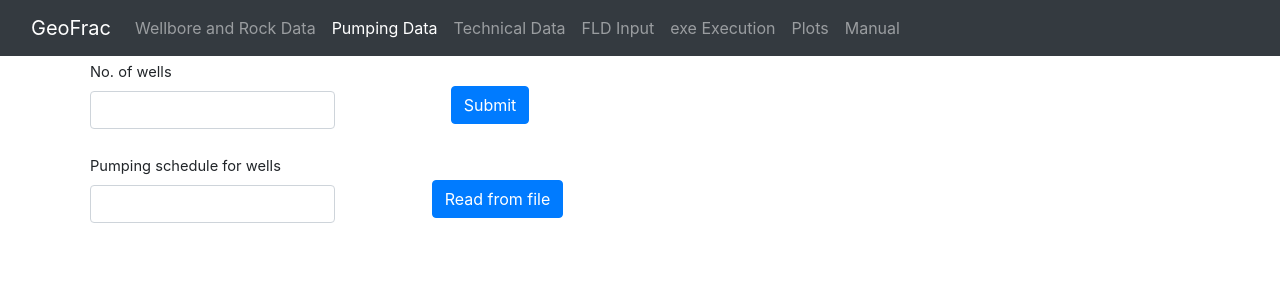
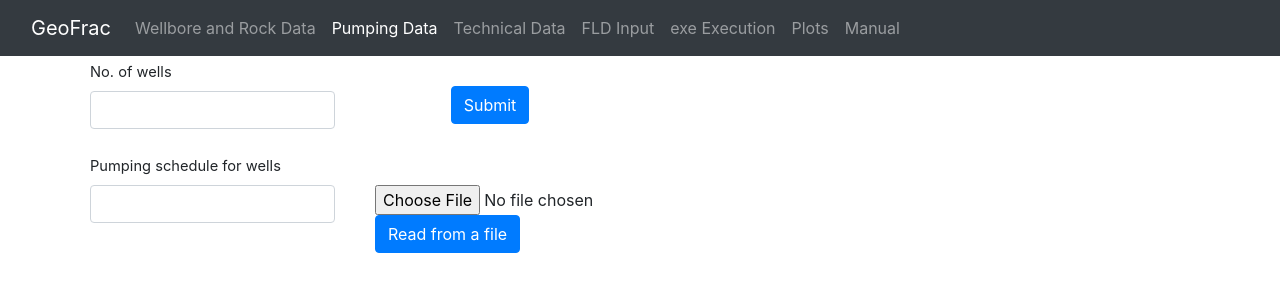
Before and after one commit to Nithivarn-Reddy/GeoFrac_Application, a React (Create React App) app: page /pumpingData in a window 1280 px wide. Shown: the top 300 px of the page. Built offline with nearby package versions, Linux system fonts and the light colour scheme.

Commit message:
FIle read code

```diff
--- a/src/components/PumpingSchedule.jsx
+++ b/src/components/PumpingSchedule.jsx
@@ -10,6 +10,7 @@ class PumpingSchedule extends Component {
     formData: {
       noOfWells: "",
       noOfStages: "",
+      fileData: "",
     },
   };
 
@@ -26,6 +27,42 @@ class PumpingSchedule extends Component {
     console.log("The submit button is clicked");
     this.setState({ showForm: true });
   };
+
+  handleRead = () => {
+    console.log(
+      "The Read button is clicked",
+      document.getElementById("exampleFormControlFile1").files[0]
+    );
+
+    var fr = new FileReader();
+    // reader.onload = function (event) {
+    //   ContentString = event.target.result;
+    // };
+    // reader.onerror = function (event) {
+    //   alert("Load error!");
+    // };
+    const fileName = document.getElementById("exampleFormControlFile1")
+      .files[0];
+    fr.readAsText(fileName);
+    const self = this;
+    fr.onload = function () {
+      let data = fr.result;
+      //document.getElementById("output").textContent = fr.result;
+      let formData = { ...self.state.formData };
+      //console.log("Form data -- " + formData);
+      formData["fileData"] = data
+        .split("\n")
+        .filter(
+          (e) =>
+            e != "*************************************************************"
+        );
+      //console.log("File data -- " + formData["fileData"]);
+      self.setState({ formData: formData });
+    };
+
+    //const fileData = reader.readAsText(fileName /*, "UTF-8"*/);
+  };
+
   render() {
     return (
       <div>
@@ -36,6 +73,7 @@ class PumpingSchedule extends Component {
           {/* style={{ paddingLeft: 200, paddingTop: 30 }} */}
           <div>
             <Row>
+              <pre id="output"></pre>
               <Col lg="3">
                 <Form.Group>
                   <Form.Label>No. of wells</Form.Label>
@@ -73,9 +111,15 @@ class PumpingSchedule extends Component {
                 </Form.Group>
               </Col>
               <Col lg="3" style={{ marginTop: 30 }}>
-                <Button variant="primary" type="submit">
-                  Read from file
-                </Button>
+                <Form.Group>
+                  <Form.File
+                    id="exampleFormControlFile1"
+                    onChange={this.handleRead}
+                  />
+                  <Button type="submit" onClick={this.handleRead}>
+                    Read from a file
+                  </Button>
+                </Form.Group>
               </Col>
             </Row>
 
@@ -85,6 +129,10 @@ class PumpingSchedule extends Component {
               ) : null}
             </div>
           </div>
+          {console.log(
+            "File data from state ",
+            this.state.formData["fileData"]
+          )}
         </Container>
       </div>
     );
--- a/src/components/RockWell&WellBorn.jsx
+++ b/src/components/RockWell&WellBorn.jsx
@@ -3,7 +3,21 @@ import React, { Component } from "react";
 import { Form, Table, Col } from "react-bootstrap";
 
 class RockWellAndWellBorn extends Component {
-  state = {};
+  state = {
+    fileData: {
+      "Enter number of Horizontal wells": 2,
+    },
+  };
+
+  handleChange = (event) => {
+    const target = event.target;
+    const value = target.value;
+    const name = target.name;
+    let fileData = { ...this.state.fileData };
+    fileData[name] = value;
+    this.setState({ fileData: fileData });
+    console.log("State value", this.state.fileData);
+  };
   render() {
     return (
       <Form>
@@ -12,6 +26,11 @@ class RockWellAndWellBorn extends Component {
             <Form.Label>No of horizontal wells</Form.Label>
             <Form.Control
               type="text"
+              name="Enter number of Horizontal wells"
+              value={
+                this.state.fileData["Enter number of Horizontal wells"] || ""
+              }
+              onChange={this.handleChange}
               // placeholder="Enter no of horizontal wells"
             />
           </Form.Group>
--- a/src/components/RockwellAndWellBornContainer.jsx
+++ b/src/components/RockwellAndWellBornContainer.jsx
@@ -1,7 +1,7 @@
 import React, { Component } from "react";
 
 import NavBar from "../components/NavBar";
-import { Tabs, Tab, Accordion, Button, Card } from "react-bootstrap";
+import { Tabs, Tab, Accordion, Button, Card, Col, Form } from "react-bootstrap";
 import RockWellAndWellBorn from "../components/RockWell&WellBorn";
 import RockMechanicalData from "../components/RockMechanicalData";
 import StressData from "../components/StressData";
@@ -10,15 +10,52 @@ import ClosureParameters from "../components/ClosureParameters";
 import DisplayAndPrintOptions from "../components/DisplayAndPrintOptions";
 
 class RockwellAndWellBornContainer extends Component {
-  state = {};
+  state = {
+    formData: {
+      fileData: "",
+    },
+  };
 
-  readFileData() {}
+  handleRead = () => {
+    console.log(
+      "The Read button is clicked",
+      document.getElementById("exampleFormControlFile1").files[0]
+    );
+
+    var fr = new FileReader();
+    // reader.onload = function (event) {
+    //   ContentString = event.target.result;
+    // };
+    // reader.onerror = function (event) {
+    //   alert("Load error!");
+    // };
+    const fileName = document.getElementById("exampleFormControlFile1")
+      .files[0];
+    fr.readAsText(fileName);
+    const self = this;
+    fr.onload = function () {
+      let data = fr.result;
+      //document.getElementById("output").textContent = fr.result;
+      let formData = { ...self.state.formData };
+      //console.log("Form data -- " + formData);
+      formData["fileData"] = data
+        .split("\n")
+        .filter(
+          (e) =>
+            e != "*************************************************************"
+        );
+      //console.log("File data -- " + formData["fileData"]);
+      self.setState({ formData: formData });
+      // console.log("FILE DATA", this.state.formData);
+    };
+  };
 
   render() {
     return (
       <div>
         <NavBar />
         {/* Removed default key  */}
+        {console.log(this.state.formData)}
         <Accordion>
           <Card>
             <Accordion.Toggle as={Card.Header} eventKey="0">
@@ -74,6 +111,17 @@ class RockwellAndWellBornContainer extends Component {
         <Button variant="primary" type="submit">
           Submit
         </Button>
+        <Col lg="3" style={{ marginTop: 30 }}>
+          <Form.Group>
+            <Form.File
+              id="exampleFormControlFile1"
+              onChange={this.handleRead}
+            />
+            <Button type="submit" onClick={this.handleRead}>
+              Read from a file
+            </Button>
+          </Form.Group>
+        </Col>
       </div>
       // <Tabs
       //   defaultActiveKey="wellBoreAndPerfData"
```
